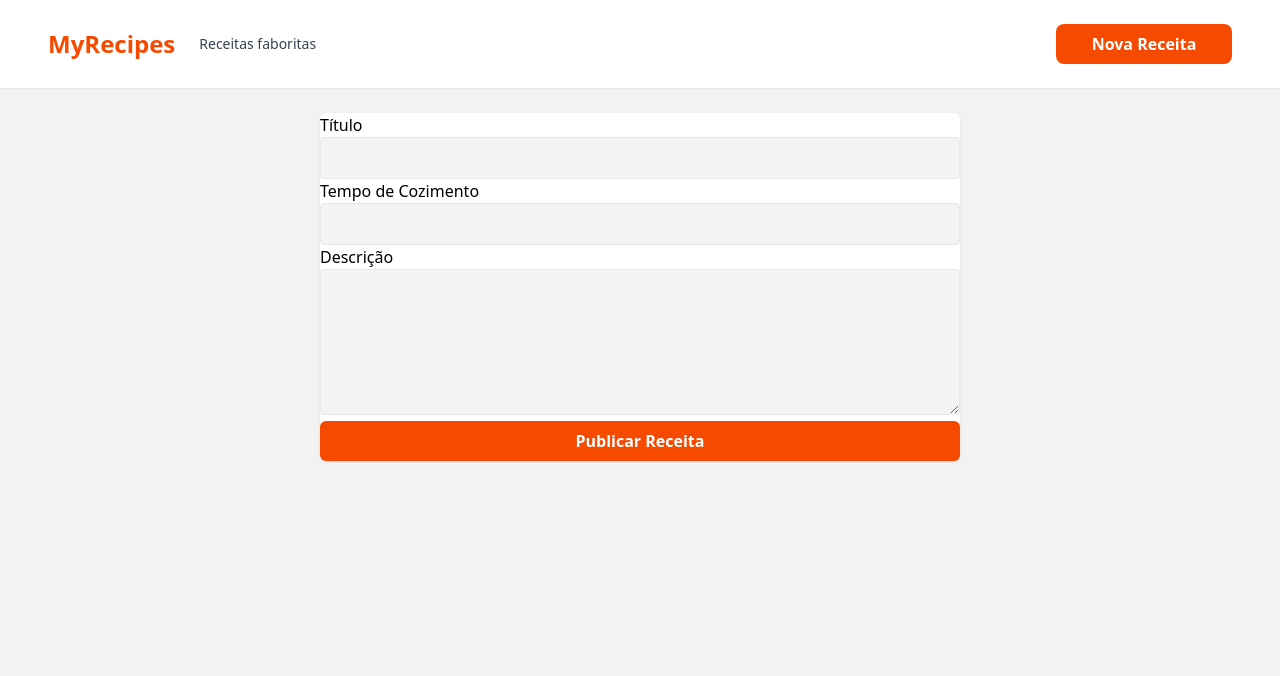
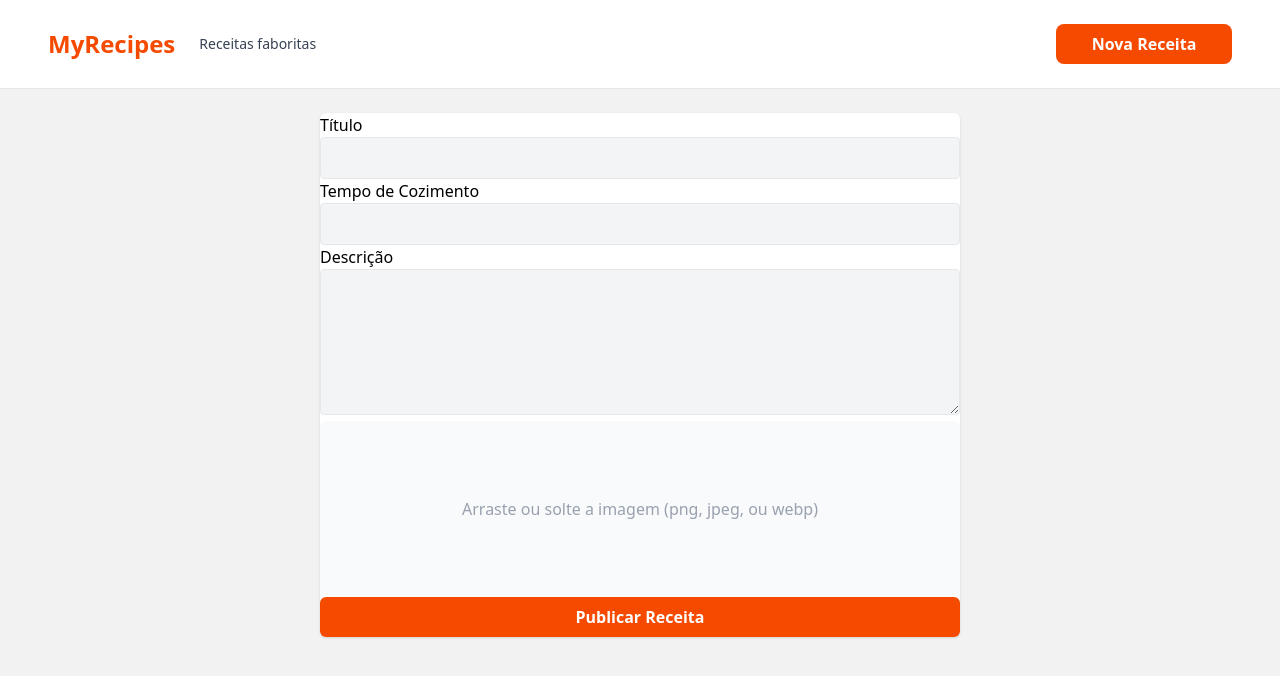
Before and after one commit to Ramonprog/my-recipes, a React (Vite) app: page /new-recipe in a window 1280 px wide. Shown: the top 676 px of the page. Built offline with nearby package versions, Linux system fonts and the light colour scheme.

Commit message:
feat: recebendo e salvando imagem com o dropzone

```diff
--- a/src/pages/new-recipes/components/recipes-form-fields.tsx
+++ b/src/pages/new-recipes/components/recipes-form-fields.tsx
@@ -1,4 +1,5 @@
 import { useFormContext } from "react-hook-form";
+import { RecipeImageField } from "./recipes-image-field";
 
 export function RecipesFormFields() {
 	const { register } = useFormContext();
@@ -32,6 +33,8 @@ export function RecipesFormFields() {
 					</div>
 				);
 			})}
+
+			<RecipeImageField />
 			<button
 				type="submit"
 				className="w-full bg-orange-600 px-4 py-2 rounded-md text-white font-semibold cursor-pointer hover:opacity-80"
--- a/src/pages/new-recipes/components/recipes-image-field.tsx
+++ b/src/pages/new-recipes/components/recipes-image-field.tsx
@@ -1,5 +1,29 @@
+import { fileToBase64 } from "@/utils";
 import type { ChangeEventHandler } from "react";
 import { useDropzone } from "react-dropzone";
+import { Controller, useFormContext } from "react-hook-form";
+
+export function RecipeImageField({ ...rest }) {
+	const { control } = useFormContext();
+	return (
+		<Controller
+			name="image"
+			control={control}
+			render={({ field: { onChange } }) => (
+				<DropZone
+					{...rest}
+					onChange={async (e) => {
+						const file = e.target.files?.[0] ?? null;
+						if (file) {
+							const base64file = await fileToBase64(file);
+							onChange(base64file);
+						}
+					}}
+				/>
+			)}
+		/>
+	);
+}
 
 export function DropZone({
 	onChange,
@@ -8,6 +32,7 @@ export function DropZone({
 	onChange?: ChangeEventHandler<HTMLInputElement>;
 }) {
 	const { getRootProps, getInputProps } = useDropzone({ multiple: false });
+
 	return (
 		<div
 			{...getRootProps()}
--- a/src/pages/new-recipes/index.tsx
+++ b/src/pages/new-recipes/index.tsx
@@ -25,6 +25,8 @@ export function NewRecipesPage() {
 	const { handleSubmit } = methods;
 
 	const onsubmit = (values: RecipeFormData) => {
+		console.log("🚀 ~ onsubmit ~ values:", values);
+
 		storeRecipe(values);
 	};
 
--- a/src/utils/file-to-base-64.ts
+++ b/src/utils/file-to-base-64.ts
@@ -1,8 +1,8 @@
 export function fileToBase64(file: File){
   return new Promise((resolve, reject) => {
     const reader = new FileReader();
+    reader.onload = () => resolve(reader.result as string);
+    reader.onerror = error => reject(error);
     reader.readAsDataURL(file);
-    reader.onload = () => resolve(reader.result);
-    reader.onerror = error => reject(error);
   });
 }
--- /dev/null
+++ b/src/utils/index.ts
@@ -0,0 +1 @@
+export * from './file-to-base-64'
```
